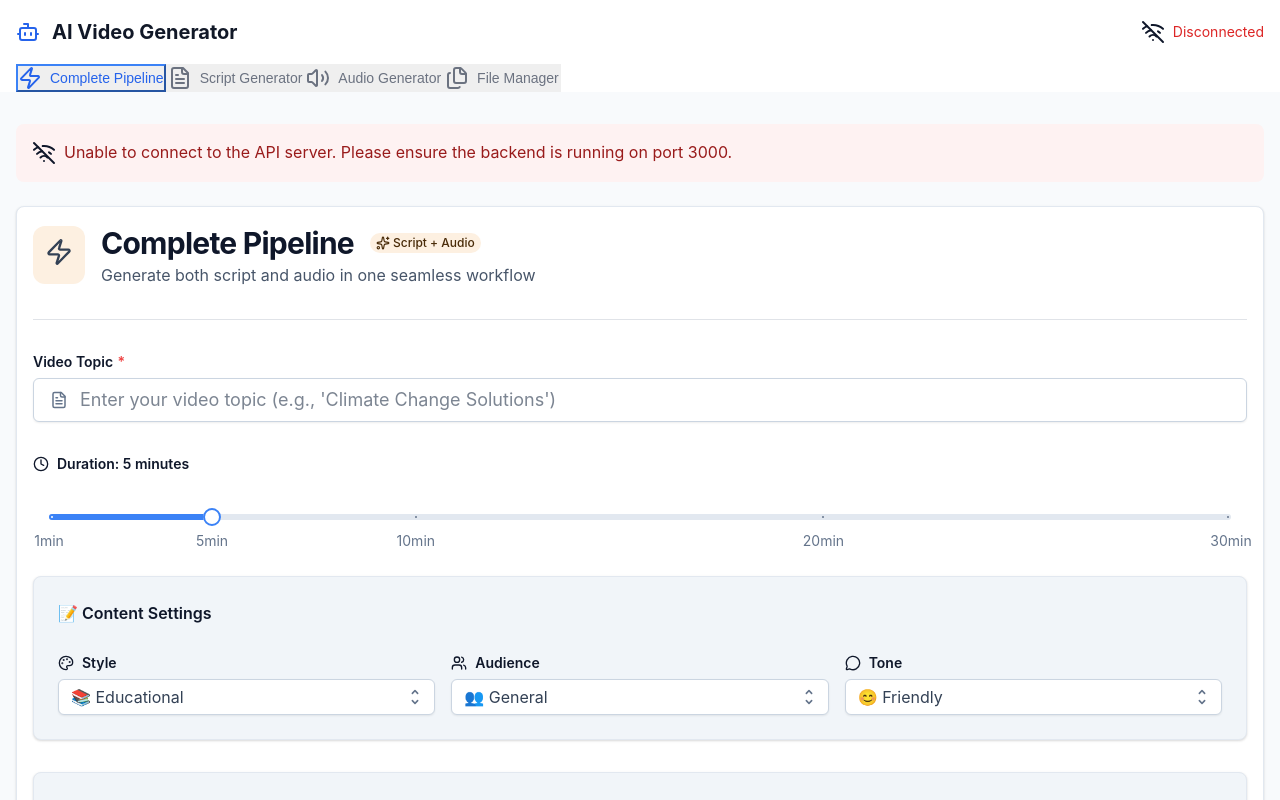
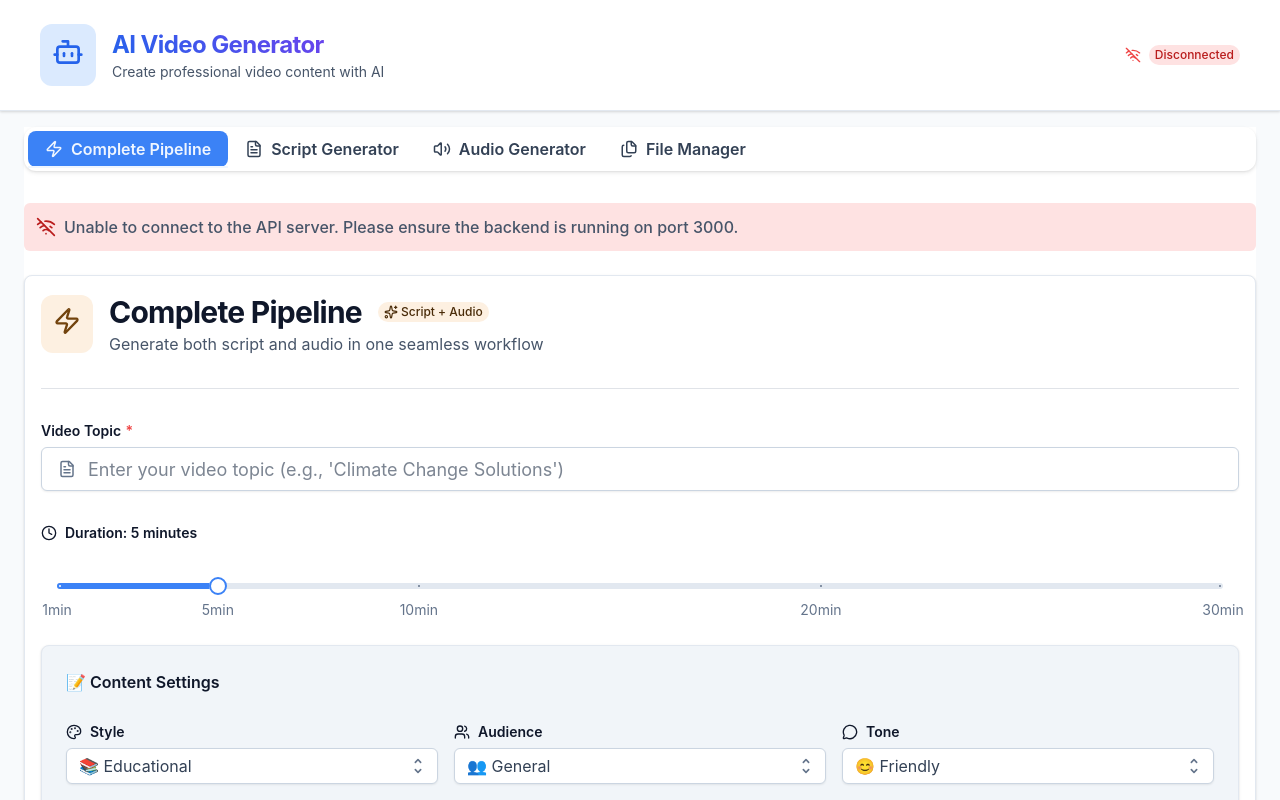
Before and after one commit to jawadelyousfi17/full-ai-project, a React (Vite) app in the folder frontend/: page / in a window 1280 px wide. Shown: the top 800 px of the page. Built offline with nearby package versions, Linux system fonts and the light colour scheme; no server answers.

Commit message:
refactor: migrate UI components to Joy UI design system with improved styling

```diff
--- a/frontend/src/App.jsx
+++ b/frontend/src/App.jsx
@@ -58,104 +58,135 @@ function App() {
     { id: 'files', label: 'File Manager', icon: Files, component: FileManager },
   ];
 
-  const ActiveComponent = tabs.find(tab => tab.id === activeTab)?.component;
-
   return (
     <CssVarsProvider theme={theme}>
-      <div className="min-h-screen" style={{ backgroundColor: theme.colorSchemes.light.palette.background.body }}>
+      <Box sx={{ minHeight: '100vh', bgcolor: 'background.body' }}>
         {/* Header */}
-      <header className="bg-white shadow-sm border-b border-gray-200">
-        <div className="max-w-7xl mx-auto px-4 sm:px-6 lg:px-8">
-          <div className="flex items-center justify-between h-16">
-            <div className="flex items-center gap-3">
-              <Bot className="w-8 h-8 text-primary-600" />
-              <h1 className="text-xl font-bold text-gray-900">AI Video Generator</h1>
-            </div>
+        <Card variant="outlined" sx={{ borderRadius: 0, borderTop: 'none', borderLeft: 'none', borderRight: 'none' }}>
+          <CardContent>
+            <Container maxWidth="xl">
+              <Stack direction="row" justifyContent="space-between" alignItems="center" sx={{ py: 1 }}>
+                {/* Logo and Title */}
+                <Stack direction="row" alignItems="center" spacing={2}>
+                  <Box sx={{ p: 1.5, bgcolor: 'primary.100', borderRadius: 'lg' }}>
+                    <Bot size={32} className="text-blue-600" />
+                  </Box>
+                  <Stack>
+                    <Typography level="h3" sx={{ fontWeight: 700, background: 'linear-gradient(45deg, #2563eb, #7c3aed)', backgroundClip: 'text', color: 'transparent' }}>
+                      AI Video Generator
+                    </Typography>
+                    <Typography level="body-sm" sx={{ color: 'text.secondary' }}>
+                      Create professional video content with AI
+                    </Typography>
+                  </Stack>
+                </Stack>
 
-            <div className="flex items-center gap-4">
+                {/* Status and Stats */}
+                <Stack direction="row" alignItems="center" spacing={3}>
                   {/* API Status */}
-              <div className="flex items-center gap-2">
+                  <Stack direction="row" alignItems="center" spacing={1}>
                     {apiStatus === 'connected' ? (
                       <>
-                    <Wifi className="w-4 h-4 text-green-500" />
-                    <span className="text-sm text-green-600">Connected</span>
+                        <Wifi size={16} style={{ color: 'var(--joy-palette-success-500)' }} />
+                        <Chip variant="soft" color="success" size="sm">Connected</Chip>
                       </>
                     ) : apiStatus === 'disconnected' ? (
                       <>
-                    <WifiOff className="w-4 h-4 text-red-500" />
-                    <span className="text-sm text-red-600">Disconnected</span>
+                        <WifiOff size={16} style={{ color: 'var(--joy-palette-danger-500)' }} />
+                        <Chip variant="soft" color="danger" size="sm">Disconnected</Chip>
                       </>
                     ) : (
-                  <span className="text-sm text-gray-500">Checking...</span>
+                      <Chip variant="soft" color="neutral" size="sm">Checking...</Chip>
                     )}
-              </div>
+                  </Stack>
 
                   {/* Stats */}
                   {stats && (
-                <div className="flex items-center gap-2 text-sm text-gray-600">
-                  <BarChart3 className="w-4 h-4" />
-                  <span>{stats.totalScripts} scripts</span>
-                  <span>•</span>
-                  <span>{stats.totalAudio} audio</span>
-                  <span>•</span>
-                  <span>{stats.totalStorageUsed}</span>
-                </div>
+                    <Stack direction="row" alignItems="center" spacing={1}>
+                      <BarChart3 size={16} style={{ color: 'var(--joy-palette-text-secondary)' }} />
+                      <Typography level="body-sm" sx={{ color: 'text.secondary' }}>
+                        {stats.totalScripts} scripts • {stats.totalAudio} audio • {stats.totalStorageUsed}
+                      </Typography>
+                    </Stack>
                   )}
-            </div>
-          </div>
-        </div>
-      </header>
+                </Stack>
+              </Stack>
+            </Container>
+          </CardContent>
+        </Card>
 
         {/* Navigation */}
-      <nav className="bg-white border-b border-gray-200">
-        <div className="max-w-7xl mx-auto px-4 sm:px-6 lg:px-8">
-          <div className="flex space-x-8">
+        <Container maxWidth="xl" sx={{ mt: 2 }}>
+          <Tabs value={activeTab} onChange={(event, newValue) => setActiveTab(newValue)}>
+            <TabList
+              variant="soft"
+              sx={{
+                bgcolor: 'background.surface',
+                borderRadius: 'lg',
+                p: 0.5,
+                boxShadow: 'sm'
+              }}
+            >
               {tabs.map((tab) => {
                 const Icon = tab.icon;
                 return (
-                <button
+                  <Tab
                     key={tab.id}
-                  onClick={() => setActiveTab(tab.id)}
-                  className={`flex items-center gap-2 py-4 px-1 border-b-2 font-medium text-sm transition-colors ${
-                    activeTab === tab.id
-                      ? 'border-primary-500 text-primary-600'
-                      : 'border-transparent text-gray-500 hover:text-gray-700 hover:border-gray-300'
-                  }`}
+                    value={tab.id}
+                    sx={{
+                      flexDirection: 'row',
+                      gap: 1,
+                      fontWeight: 600,
+                      '&[aria-selected="true"]': {
+                        bgcolor: 'primary.500',
+                        color: 'primary.50',
+                        '&:hover': {
+                          bgcolor: 'primary.600',
+                        }
+                      }
+                    }}
                   >
-                  <Icon className="w-4 h-4" />
+                    <Icon size={18} />
                     {tab.label}
-                </button>
+                  </Tab>
                 );
               })}
-          </div>
-        </div>
-      </nav>
+            </TabList>
 
             {/* Main Content */}
-      <main className="max-w-7xl mx-auto px-4 sm:px-6 lg:px-8 py-8">
+            <Box sx={{ mt: 4 }}>
               {apiStatus === 'disconnected' && (
-          <div className="mb-6 p-4 bg-red-50 border border-red-200 rounded-lg">
-            <div className="flex items-center gap-2">
-              <WifiOff className="w-5 h-5 text-red-500" />
-              <p className="text-red-800">
+                <Alert color="danger" variant="soft" sx={{ mb: 3 }}>
+                  <Stack direction="row" alignItems="center" spacing={1}>
+                    <WifiOff size={20} />
+                    <Typography level="body-md">
                       Unable to connect to the API server. Please ensure the backend is running on port 3000.
-              </p>
-            </div>
-          </div>
+                    </Typography>
+                  </Stack>
+                </Alert>
               )}
 
-        {ActiveComponent && <ActiveComponent />}
-      </main>
+              {tabs.map((tab) => (
+                <TabPanel key={tab.id} value={tab.id} sx={{ p: 0 }}>
+                  <tab.component />
+                </TabPanel>
+              ))}
+            </Box>
+          </Tabs>
+        </Container>
 
         {/* Footer */}
-      <footer className="bg-white border-t border-gray-200 mt-12">
-        <div className="max-w-7xl mx-auto px-4 sm:px-6 lg:px-8 py-6">
-          <div className="text-center text-sm text-gray-500">
-            <p>AI Video Generator - Powered by Claude AI & FishAudio</p>
-          </div>
-        </div>
-      </footer>
-      </div>
+        <Box sx={{ mt: 8, py: 4, borderTop: 1, borderColor: 'divider' }}>
+          <Container maxWidth="xl">
+            <Stack direction="row" justifyContent="center" alignItems="center" spacing={1}>
+              <Sparkles size={16} style={{ color: 'var(--joy-palette-primary-500)' }} />
+              <Typography level="body-sm" sx={{ color: 'text.secondary' }}>
+                AI Video Generator - Powered by Claude AI & FishAudio
+              </Typography>
+            </Stack>
+          </Container>
+        </Box>
+      </Box>
     </CssVarsProvider>
   );
 }
--- a/frontend/src/components/AudioGenerator.jsx
+++ b/frontend/src/components/AudioGenerator.jsx
@@ -120,12 +120,13 @@ const AudioGenerator = () => {
     setResult(null);
     setCurrentStep(0);
 
-    const steps = [
-      'Preparing audio generation...',
-      'Processing text segments...',
-      'Generating audio chunks...',
-      'Finalizing audio output...'
-    ];
+    // Initialize with basic steps - will be updated by progress callbacks
+    setProgressSteps([
+      { label: 'Preparing audio generation...', status: 'pending' },
+      { label: 'Processing segments...', status: 'pending' },
+      { label: 'Generating audio...', status: 'pending' },
+      { label: 'Finalizing...', status: 'pending' }
+    ]);
 
     try {
       const audioData = {
@@ -151,7 +152,7 @@ const AudioGenerator = () => {
               {
                 label: 'Starting audio generation...',
                 status: 'active',
-                details: `Processing ${progressData.textLength} characters`
+                details: progressData.message || `Processing ${progressData.textLength || 'text'} characters`
               },
               { label: 'Processing segments...', status: 'pending' },
               { label: 'Generating audio...', status: 'pending' },
@@ -174,7 +175,7 @@ const AudioGenerator = () => {
               ...step,
               status: i < 2 ? 'complete' : i === 2 ? 'active' : 'pending',
               details: i === 2 ?
-                `Generating segment ${progressData.chunkIndex + 1}/${progressData.totalChunks}: "${progressData.chunkPreview}"` :
+                progressData.message || `Processing audio chunk ${progressData.chunkIndex + 1} of ${progressData.totalChunks}` :
                 step.details
             })));
             break;
@@ -183,7 +184,28 @@ const AudioGenerator = () => {
             setProgressSteps(prev => prev.map((step, i) => ({
               ...step,
               details: i === 2 ?
-                `Completed segment ${progressData.chunkIndex + 1}/${progressData.totalChunks} (${progressData.progress}%)` :
+                progressData.message || `Completed audio chunk ${progressData.chunkIndex + 1} of ${progressData.totalChunks} (${progressData.progress}%)` :
+                step.details
+            })));
+            break;
+
+          case 'single_chunk':
+            setCurrentStep(2);
+            setProgressSteps(prev => prev.map((step, i) => ({
+              ...step,
+              status: i < 2 ? 'complete' : i === 2 ? 'active' : 'pending',
+              details: i === 2 ?
+                progressData.message || 'Generating audio (1 chunk)...' :
+                step.details
+            })));
+            break;
+
+          case 'audio_progress':
+            // Handle generic audio progress updates
+            setProgressSteps(prev => prev.map((step, i) => ({
+              ...step,
+              details: i === 2 ?
+                progressData.message || `Audio progress: ${progressData.progress || 0}%` :
                 step.details
             })));
             break;
@@ -193,16 +215,18 @@ const AudioGenerator = () => {
             setProgressSteps(prev => prev.map((step, i) => ({
               ...step,
               status: i < 3 ? 'complete' : i === 3 ? 'active' : 'pending',
-              details: i === 3 ? 'Combining audio segments...' : step.details
+              details: i === 3 ?
+                progressData.message || `Combining ${progressData.totalChunks || 'audio'} segments...` :
+                step.details
             })));
             break;
 
-          case 'single_chunk':
-            setCurrentStep(2);
-            setProgressSteps(prev => prev.map((step, i) => ({
+          case 'complete':
+            setCurrentStep(4);
+            setProgressSteps(prev => prev.map(step => ({
               ...step,
-              status: i < 2 ? 'complete' : i === 2 ? 'active' : 'pending',
-              details: i === 2 ? `Generating audio: "${progressData.preview}"` : step.details
+              status: 'complete',
+              details: step.details
             })));
             break;
         }
@@ -272,7 +296,7 @@ const AudioGenerator = () => {
             {/* Header */}
             <Stack direction="row" spacing={2} alignItems="center">
               <Box sx={{ p: 1.5, bgcolor: 'primary.100', borderRadius: 'md' }}>
-                <Volume2 size={24} className="text-blue-600" />
+                <Volume2 size={24} style={{ color: 'var(--joy-palette-primary-600)' }} />
               </Box>
               <Typography level="h3" sx={{ fontWeight: 700 }}>
                 Audio Generator
@@ -324,7 +348,7 @@ const AudioGenerator = () => {
                   size="lg"
                   disabled={loading || !formData.text.trim()}
                   loading={loading}
-                  startDecorator={loading ? <Loader2 size={20} className="animate-spin" /> : <Volume2 size={20} />}
+                  startDecorator={loading ? <Loader2 size={20} className="animate-spin" style={{ color: 'currentColor' }} /> : <Volume2 size={20} />}
                   sx={{ mt: 2 }}
                 >
                   {loading ? 'Generating Audio...' : 'Generate Audio'}
--- a/frontend/src/components/FileManager.jsx
+++ b/frontend/src/components/FileManager.jsx
@@ -170,7 +170,7 @@ const FileManager = () => {
               justifyContent: 'center'
             }}
           >
-            <Icon size={20} className={iconColor} />
+            <Icon size={20} style={{ color: iconColor === 'text-blue-600' ? 'var(--joy-palette-primary-600)' : iconColor === 'text-green-600' ? 'var(--joy-palette-success-600)' : 'var(--joy-palette-neutral-500)' }} />
           </Box>
 
           {/* File Info */}
@@ -241,7 +241,7 @@ const FileManager = () => {
     return (
       <Box sx={{ display: 'flex', justifyContent: 'center', alignItems: 'center', p: 6 }}>
         <Stack alignItems="center" spacing={2}>
-          <Loader2 className="w-8 h-8 animate-spin text-blue-600" />
+          <Loader2 size={32} className="animate-spin" style={{ color: 'var(--joy-palette-primary-600)' }} />
           <Typography level="body-md" sx={{ color: 'text.secondary' }}>
             Loading your files...
           </Typography>
@@ -292,7 +292,7 @@ const FileManager = () => {
           <Box>
             <Stack direction="row" spacing={2} alignItems="center" sx={{ mb: 1 }}>
               <Box sx={{ p: 1.5, bgcolor: 'primary.100', borderRadius: 'lg' }}>
-                <Files size={28} className="text-blue-600" />
+                <Files size={28} style={{ color: 'var(--joy-palette-primary-600)' }} />
               </Box>
               <Typography level="h2" sx={{ fontWeight: 700 }}>
                 File Manager
@@ -345,7 +345,7 @@ const FileManager = () => {
                 mx: 'auto',
                 mb: 2
               }}>
-                <Files size={32} className="text-gray-400" />
+                <Files size={32} style={{ color: 'var(--joy-palette-neutral-400)' }} />
               </Box>
               <Typography level="title-lg" sx={{ mb: 1 }}>
                 No files yet
@@ -362,7 +362,7 @@ const FileManager = () => {
               <Box>
                 <Stack direction="row" spacing={2} alignItems="center" sx={{ mb: 2 }}>
                   <Box sx={{ p: 1, bgcolor: 'success.100', borderRadius: 'md' }}>
-                    <Volume2 size={20} className="text-green-600" />
+                    <Volume2 size={20} style={{ color: 'var(--joy-palette-success-600)' }} />
                   </Box>
                   <Typography level="title-lg" sx={{ fontWeight: 700 }}>
                     Audio Files ({sortedAudioFiles.length})
@@ -388,7 +388,7 @@ const FileManager = () => {
                 {sortedAudioFiles.length > 0 && <Divider sx={{ my: 2 }} />}
                 <Stack direction="row" spacing={2} alignItems="center" sx={{ mb: 2 }}>
                   <Box sx={{ p: 1, bgcolor: 'primary.100', borderRadius: 'md' }}>
-                    <FileText size={20} className="text-blue-600" />
+                    <FileText size={20} style={{ color: 'var(--joy-palette-primary-600)' }} />
                   </Box>
                   <Typography level="title-lg" sx={{ fontWeight: 700 }}>
                     Scripts ({sortedScriptFiles.length})
--- a/frontend/src/components/PipelineGenerator.jsx
+++ b/frontend/src/components/PipelineGenerator.jsx
@@ -184,9 +184,23 @@ const PipelineGenerator = () => {
             break;
 
           case 'audio_progress':
+          case 'chunk_start':
+          case 'chunk_complete':
+          case 'single_chunk':
+          case 'combining':
             setProgressSteps(prev => prev.map((step, i) => ({
               ...step,
-              details: i === 2 ? `${progressData.message} (${progressData.progress}%)` : step.details
+              details: i === 2 ?
+                progressData.message || `Audio progress: ${progressData.progress || 0}%` :
+                step.details
+            })));
+            break;
+
+          case 'complete':
+            setCurrentStep(4);
+            setProgressSteps(prev => prev.map(step => ({
+              ...step,
+              status: 'complete'
             })));
             break;
         }
@@ -286,7 +300,7 @@ const PipelineGenerator = () => {
             {/* Header */}
             <Stack direction="row" spacing={2} alignItems="center">
               <Box sx={{ p: 1.5, bgcolor: 'warning.100', borderRadius: 'lg' }}>
-                <Zap size={28} className="text-orange-600" />
+                <Zap size={28} style={{ color: 'var(--joy-palette-warning-600)' }} />
               </Box>
               <Box sx={{ flex: 1 }}>
                 <Stack direction="row" alignItems="center" spacing={2}>
@@ -446,7 +460,7 @@ const PipelineGenerator = () => {
                   size="lg"
                   disabled={loading || !formData.topic.trim()}
                   loading={loading}
-                  startDecorator={loading ? <Loader2 size={20} className="animate-spin" /> : <Zap size={20} />}
+                  startDecorator={loading ? <Loader2 size={20} className="animate-spin" style={{ color: 'currentColor' }} /> : <Zap size={20} />}
                   sx={{
                     mt: 2,
                     background: 'linear-gradient(45deg, #FF6B35, #F7931E)',
--- a/frontend/src/components/ProgressIndicator.jsx
+++ b/frontend/src/components/ProgressIndicator.jsx
@@ -114,6 +114,15 @@ const ProgressIndicator = ({
                             {step.description}
                           </Typography>
                         )}
+                        {step.details && (
+                          <Typography level="body-xs" sx={{
+                            color: stepStatus === 'active' ? 'primary.600' : 'text.tertiary',
+                            mt: 0.5,
+                            fontFamily: 'monospace'
+                          }}>
+                            {step.details}
+                          </Typography>
+                        )}
                         {index === currentStep && status === 'error' && error && (
                           <Alert color="danger" variant="soft" size="sm" sx={{ mt: 1 }}>
                             <Typography level="body-sm">
--- a/frontend/src/components/ScriptGenerator.jsx
+++ b/frontend/src/components/ScriptGenerator.jsx
@@ -107,7 +107,7 @@ const ScriptGenerator = () => {
             {/* Header */}
             <Stack direction="row" spacing={2} alignItems="center">
               <Box sx={{ p: 1.5, bgcolor: 'primary.100', borderRadius: 'lg' }}>
-                <FileText size={28} className="text-blue-600" />
+                <FileText size={28} style={{ color: 'var(--joy-palette-primary-600)' }} />
               </Box>
               <Box>
                 <Typography level="h2" sx={{ fontWeight: 700, mb: 0.5 }}>
@@ -217,7 +217,7 @@ const ScriptGenerator = () => {
                   size="lg"
                   disabled={loading || !formData.topic.trim()}
                   loading={loading}
-                  startDecorator={loading ? <Loader2 size={20} className="animate-spin" /> : <FileText size={20} />}
+                  startDecorator={loading ? <Loader2 size={20} className="animate-spin" style={{ color: 'currentColor' }} /> : <FileText size={20} />}
                   sx={{ mt: 2 }}
                 >
                   {loading ? 'Generating Script...' : 'Generate Script'}
```
Also changed, not shown: 2 other files (tests, documents, lock files or other folders). Lines whose indentation alone changed are shown as unchanged.
